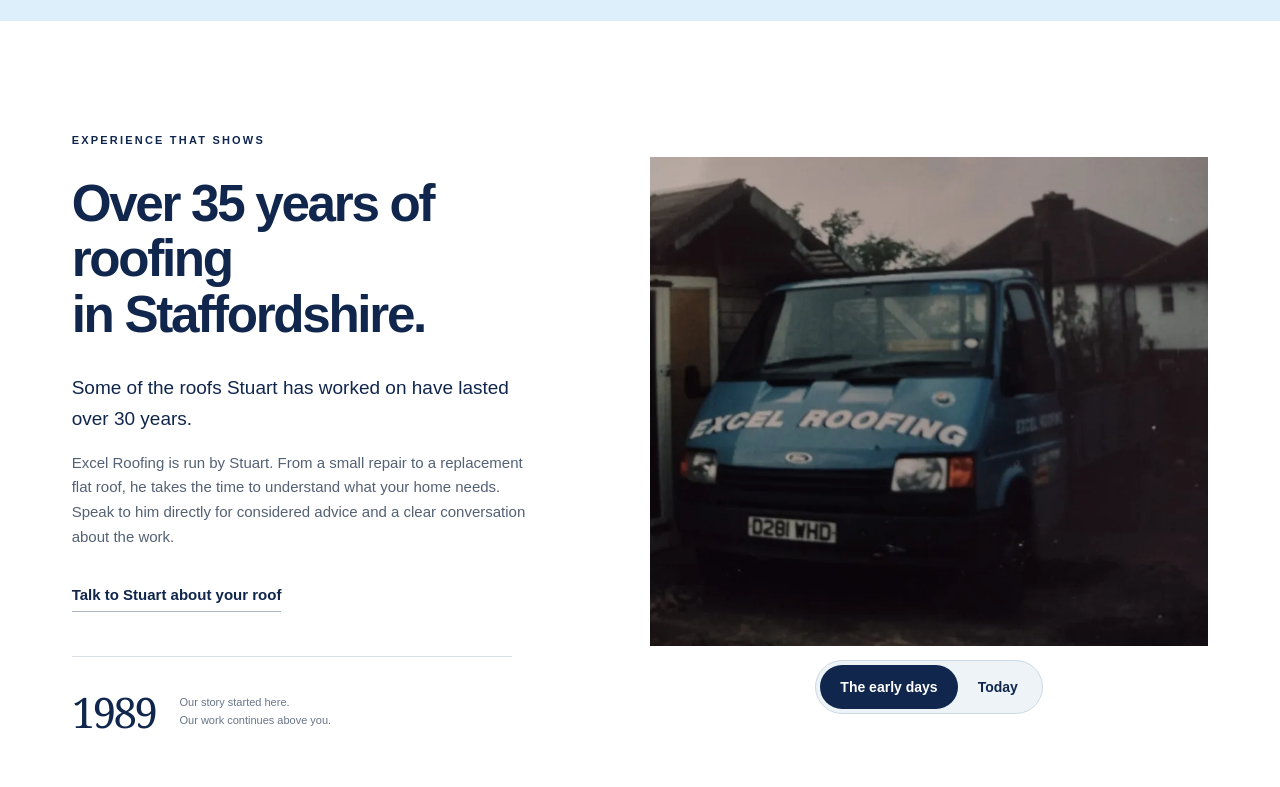
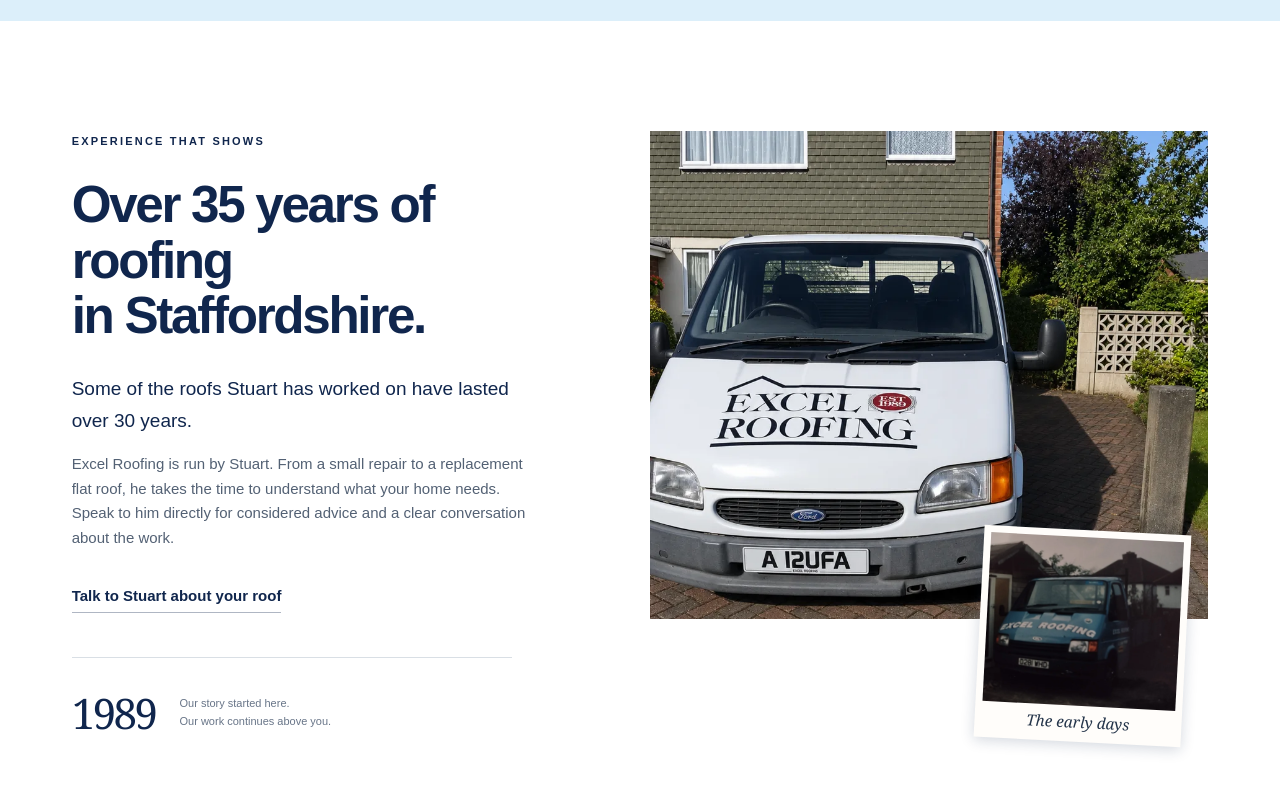
Before and after one commit to jedashford-ai/excelroofing, an Astro site: page / in a window 1280 px wide. Shown: the part 875-1662 px from the top of the page. Built offline with nearby package versions, Linux system fonts and the light colour scheme; Astro itself is replaced by a stand-in of ours.

Commit message:
Lead with the modern van and overlap a captioned archive print

```diff
--- a/src/components/VanStory.astro
+++ b/src/components/VanStory.astro
@@ -1,26 +1,46 @@
-<fieldset class="van-story">
-  <legend>Excel Roofing through the years</legend>
-  <input id="van-early" type="radio" name="van-era" checked />
-  <input id="van-today" type="radio" name="van-era" />
-  <div class="photos">
-    <img class="archive" src="/images/van-early-days.webp" alt="Blue Excel Roofing van with the business name painted on the bonnet" width="900" height="788" loading="lazy" />
-    <img class="current" src="/images/van-today.webp" alt="White Excel Roofing van bearing the Established 1989 badge" width="900" height="787" loading="lazy" />
-  </div>
-  <div class="switch">
-    <label for="van-early">The early days</label>
-    <label for="van-today">Today</label>
-  </div>
-</fieldset>
+<div class="van-story">
+  <img class="modern" src="/images/van-today.webp" alt="Today's white Excel Roofing van with the Established 1989 badge on its bonnet" width="900" height="787" loading="lazy" />
+  <figure class="archive-print">
+    <img src="/images/van-early-days.webp" alt="An earlier blue van with Excel Roofing painted across the bonnet" width="900" height="788" loading="lazy" />
+    <figcaption>The early days</figcaption>
+  </figure>
+</div>
+
 <style>
-  .van-story { min-width: 0; width: 100%; padding: 0; margin: 0; border: 0; }
-  legend, input { position: absolute; width: 1px; height: 1px; overflow: hidden; clip-path: inset(50%); }
-  .photos { position: relative; aspect-ratio: 8 / 7; overflow: hidden; background: #152942; }
-  .photos img { position: absolute; inset: 0; width: 100%; height: 100%; object-fit: cover; transition: opacity 400ms ease, visibility 400ms; }
-  .current, #van-today:checked ~ .photos .archive { opacity: 0; visibility: hidden; }
-  #van-today:checked ~ .photos .current { opacity: 1; visibility: visible; }
-  .switch { display: flex; width: fit-content; max-width: 100%; margin: 14px auto 0; padding: 4px; background: #edf3f7; border: 1px solid #cbd9e2; border-radius: 32px; }
-  label { display: grid; place-items: center; min-height: 44px; padding: 0 20px; border-radius: 24px; color: #10264d; font-size: 14px; font-weight: 600; cursor: pointer; }
-  #van-early:checked ~ .switch [for="van-early"], #van-today:checked ~ .switch [for="van-today"] { background: #10264d; color: white; }
-  #van-early:focus-visible ~ .switch [for="van-early"], #van-today:focus-visible ~ .switch [for="van-today"] { outline: 2px solid #176b9e; outline-offset: 2px; }
-  @media (prefers-reduced-motion: reduce) { .photos img { transition: none; } }
+  .van-story {
+    display: flow-root;
+    min-width: 0;
+  }
+  .modern {
+    display: block;
+    width: 100%;
+    height: auto;
+  }
+  .archive-print {
+    position: relative;
+    box-sizing: border-box;
+    width: clamp(128px, 37%, 220px);
+    margin: max(-16%, -100px) 4% 0 auto;
+    padding: 7px 7px 0;
+    background: #fffdfa;
+    box-shadow: 0 3px 14px rgb(16 38 77 / 18%);
+    transform: rotate(3deg);
+  }
+  .archive-print img {
+    display: block;
+    width: 100%;
+    height: auto;
+  }
+  .archive-print figcaption {
+    padding: 8px 0 10px;
+    color: #25354a;
+    font: italic clamp(15px, 1.2vw, 19px)/1.2 Georgia, serif;
+    text-align: center;
+  }
+  @media (max-width: 700px) {
+    .archive-print {
+      margin-top: -11%;
+      padding: 5px 5px 0;
+    }
+  }
 </style>
```
